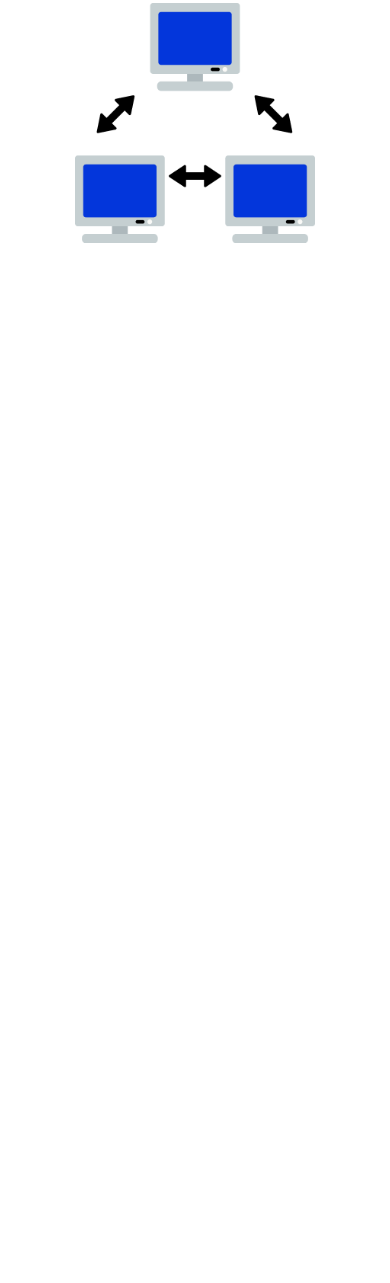
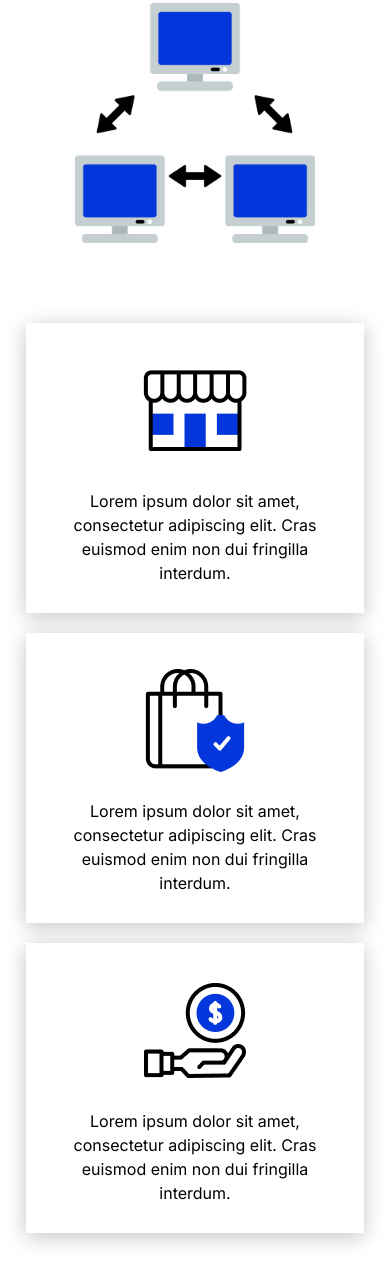
Before and after one commit to DiogoCardinot/ChallengeLandingPage, a plain HTML site: page index.html in a window 390 px wide. Shown: the part 985-2268 px from the top of the page. Before the commit the page ends 1308 px from the top, so only its background shows below. Drawn offline with Linux system fonts and the light colour scheme.

Commit message:
Adiciona os cards do topo desktop e mobile

```diff
--- a/assets/styles/styles.css
+++ b/assets/styles/styles.css
@@ -63,6 +63,35 @@ body {
   margin-top: 66px;
 }
 
+.top-cards {
+  display: grid;
+  grid-template-columns: repeat(3, max-content);
+  gap: 20px;
+  justify-content: center;
+  padding: 0 0 80px;
+}
+
+.top-card {
+  display: flex;
+  flex-direction: column;
+  align-items: center;
+  background: #ffffff;
+  padding: 36px 26px 28px;
+  box-shadow: 0px 4px 20px rgba(0, 0, 0, 0.23);
+}
+
+.top-card-description {
+  font-size: 16px;
+  line-height: 24px;
+  text-align: center;
+  max-width: 300px;
+}
+
+.top-card-image {
+  display: block;
+  margin-bottom: 27px;
+}
+
 @media screen and (max-width: 400px) {
   .main-banner-desktop {
     display: none;
@@ -92,3 +121,13 @@ body {
     max-width: 240px;
   }
 }
+
+@media screen and (max-width: 1200px) {
+  .top-cards {
+    grid-template-columns: 1fr;
+    padding: 0 26px 80px;
+  }
+  .top-card-description {
+    max-width: 100%;
+  }
+}
--- a/index.html
+++ b/index.html
@@ -50,6 +50,22 @@
                 <img class="top-infocard-image"src="./assets/images/top-infocard-image.png" alt="Imagem do Infocard do topo" />
             </section>
 
+            <section class="top-cards">
+                <div class="top-card">
+                    <img class="top-card-image" src="./assets/images/top-card-image-01.png" alt="Imagem do Primeiro card do topo " />
+                    <p class="top-card-description"> Lorem ipsum dolor sit amet, consectetur adipiscing elit. Cras euismod enim non dui fringilla interdum. </p>
+                </div>
+
+                <div class="top-card">
+                    <img class="top-card-image" src="./assets/images/top-card-image-02.png" alt="Imagem do Segundo card do topo " />
+                    <p class="top-card-description"> Lorem ipsum dolor sit amet, consectetur adipiscing elit. Cras euismod enim non dui fringilla interdum. </p>
+                </div>
+
+                <div class="top-card">
+                    <img class="top-card-image" src="./assets/images/top-card-image-03.png" alt="Imagem do Terceiro card do topo " />
+                    <p class="top-card-description"> Lorem ipsum dolor sit amet, consectetur adipiscing elit. Cras euismod enim non dui fringilla interdum. </p>
+                </div>
+            </section>
 
         </main>
 
```
Also changed, not shown: assets/images/top-card-image-01.png (added), assets/images/top-card-image-02.png (added), assets/images/top-card-image-03.png (added).
